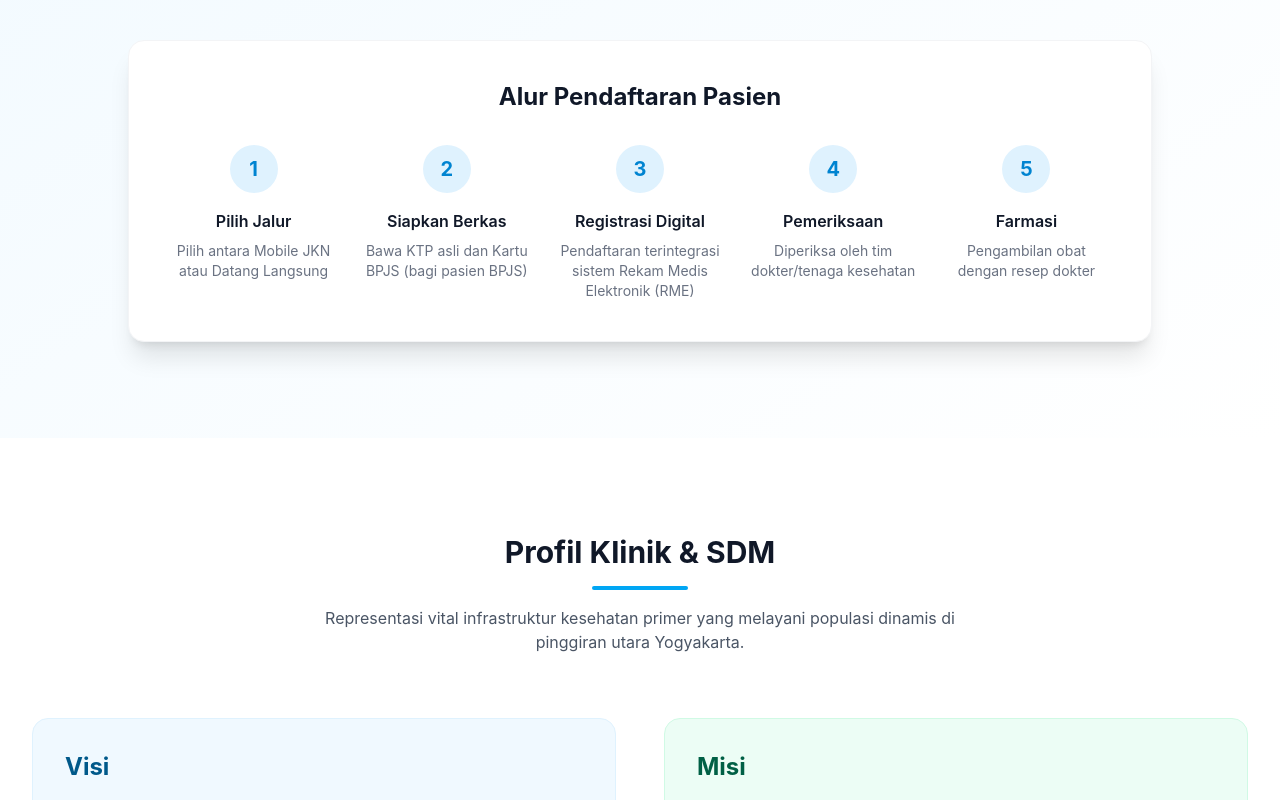
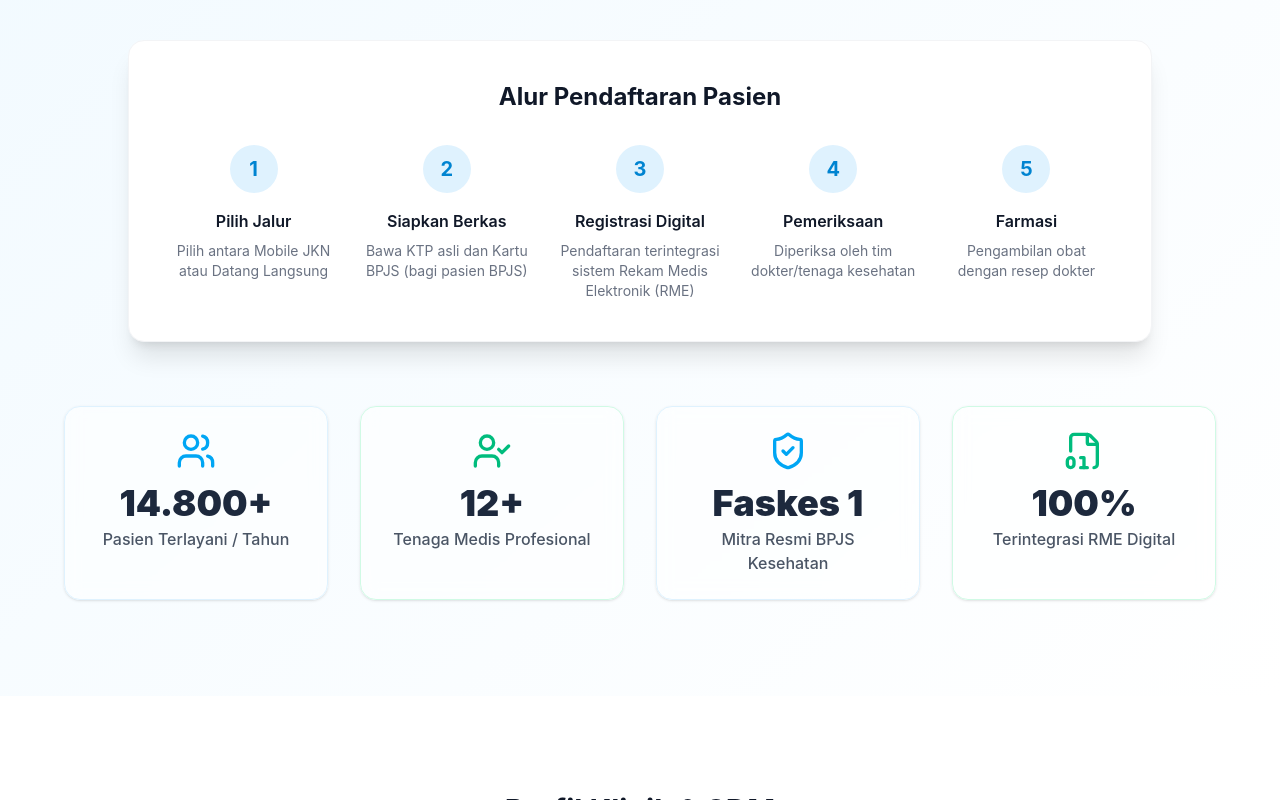
Before and after one commit to pamunqas/klinik-satria-monorepo, a React (Vite) app in the folder klinik-satria-static/: page / in a window 1280 px wide. Shown: the part 406-1206 px from the top of the page. Built offline with nearby package versions, Linux system fonts and the light colour scheme.

Commit message:
feat(frontend): add trust badges section with clinical stats

```diff
--- a/klinik-satria-static/src/App.jsx
+++ b/klinik-satria-static/src/App.jsx
@@ -1,6 +1,6 @@
 import React, { useState } from 'react';
 import { Link } from 'react-scroll';
-import { Stethoscope, Smile, Baby, Activity, Pill, TestTube, MapPin, Phone, Clock, Info, ArrowRight, Menu, X } from 'lucide-react';
+import { Stethoscope, Smile, Baby, Activity, Pill, TestTube, MapPin, Phone, Clock, Info, ArrowRight, Menu, X, Users, UserCheck, ShieldCheck, FileDigit } from 'lucide-react';
 import { klinikData } from './data-klinik';
 
 const iconMap = {
@@ -105,7 +105,7 @@
           </div>
 
           {/* Alur Pendaftaran */}
-          <div className="max-w-5xl mx-auto bg-white rounded-2xl shadow-xl p-6 md:p-10 border border-gray-100">
+          <div className="max-w-5xl mx-auto bg-white rounded-2xl shadow-xl p-6 md:p-10 border border-gray-100 mb-16">
             <h3 className="text-2xl font-bold text-gray-900 mb-8 text-center">Alur Pendaftaran Pasien</h3>
             <div className="grid grid-cols-1 md:grid-cols-5 gap-6">
               {klinikData.alurPendaftaran.map((alur, index) => (
@@ -122,6 +122,34 @@
               ))}
             </div>
           </div>
+
+          {/* Trust Badges / Pencapaian */}
+          <div className="max-w-6xl mx-auto grid grid-cols-2 md:grid-cols-4 gap-4 md:gap-8">
+            <div className="bg-white/50 backdrop-blur-sm rounded-2xl p-6 text-center border border-sky-100 shadow-sm hover:shadow-md transition-all">
+              <Users className="w-10 h-10 text-sky-500 mx-auto mb-3" />
+              <h3 className="text-3xl md:text-4xl font-black text-slate-800 mb-1">14.800+</h3>
+              <p className="text-sm md:text-base text-gray-600 font-medium">Pasien Terlayani / Tahun</p>
+            </div>
+
+            <div className="bg-white/50 backdrop-blur-sm rounded-2xl p-6 text-center border border-emerald-100 shadow-sm hover:shadow-md transition-all">
+              <UserCheck className="w-10 h-10 text-emerald-500 mx-auto mb-3" />
+              <h3 className="text-3xl md:text-4xl font-black text-slate-800 mb-1">12+</h3>
+              <p className="text-sm md:text-base text-gray-600 font-medium">Tenaga Medis Profesional</p>
+            </div>
+
+            <div className="bg-white/50 backdrop-blur-sm rounded-2xl p-6 text-center border border-sky-100 shadow-sm hover:shadow-md transition-all">
+              <ShieldCheck className="w-10 h-10 text-sky-500 mx-auto mb-3" />
+              <h3 className="text-3xl md:text-4xl font-black text-slate-800 mb-1">Faskes 1</h3>
+              <p className="text-sm md:text-base text-gray-600 font-medium">Mitra Resmi BPJS Kesehatan</p>
+            </div>
+
+            <div className="bg-white/50 backdrop-blur-sm rounded-2xl p-6 text-center border border-emerald-100 shadow-sm hover:shadow-md transition-all">
+              <FileDigit className="w-10 h-10 text-emerald-500 mx-auto mb-3" />
+              <h3 className="text-3xl md:text-4xl font-black text-slate-800 mb-1">100%</h3>
+              <p className="text-sm md:text-base text-gray-600 font-medium">Terintegrasi RME Digital</p>
+            </div>
+          </div>
+
         </div>
       </section>
 
```
